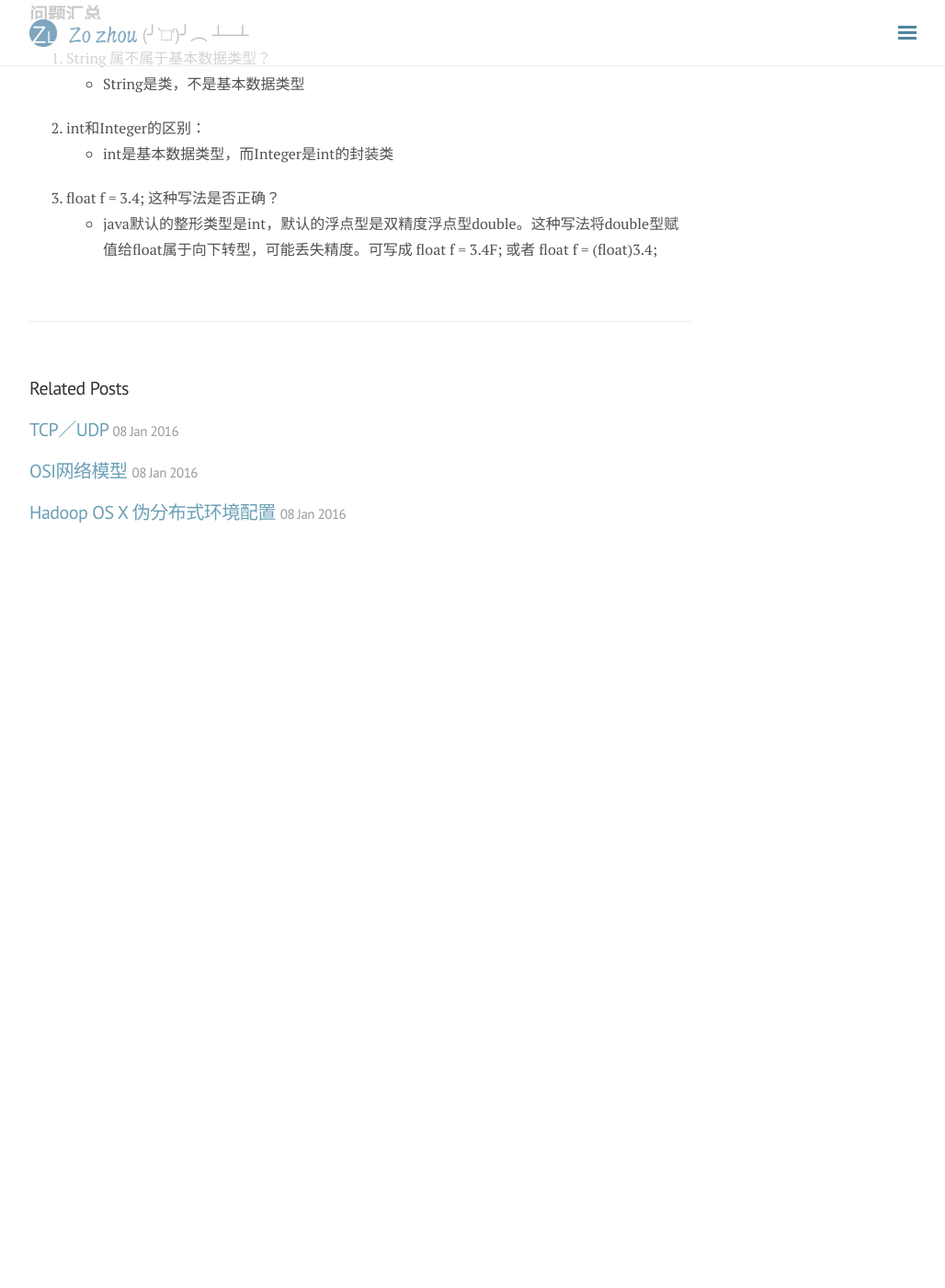
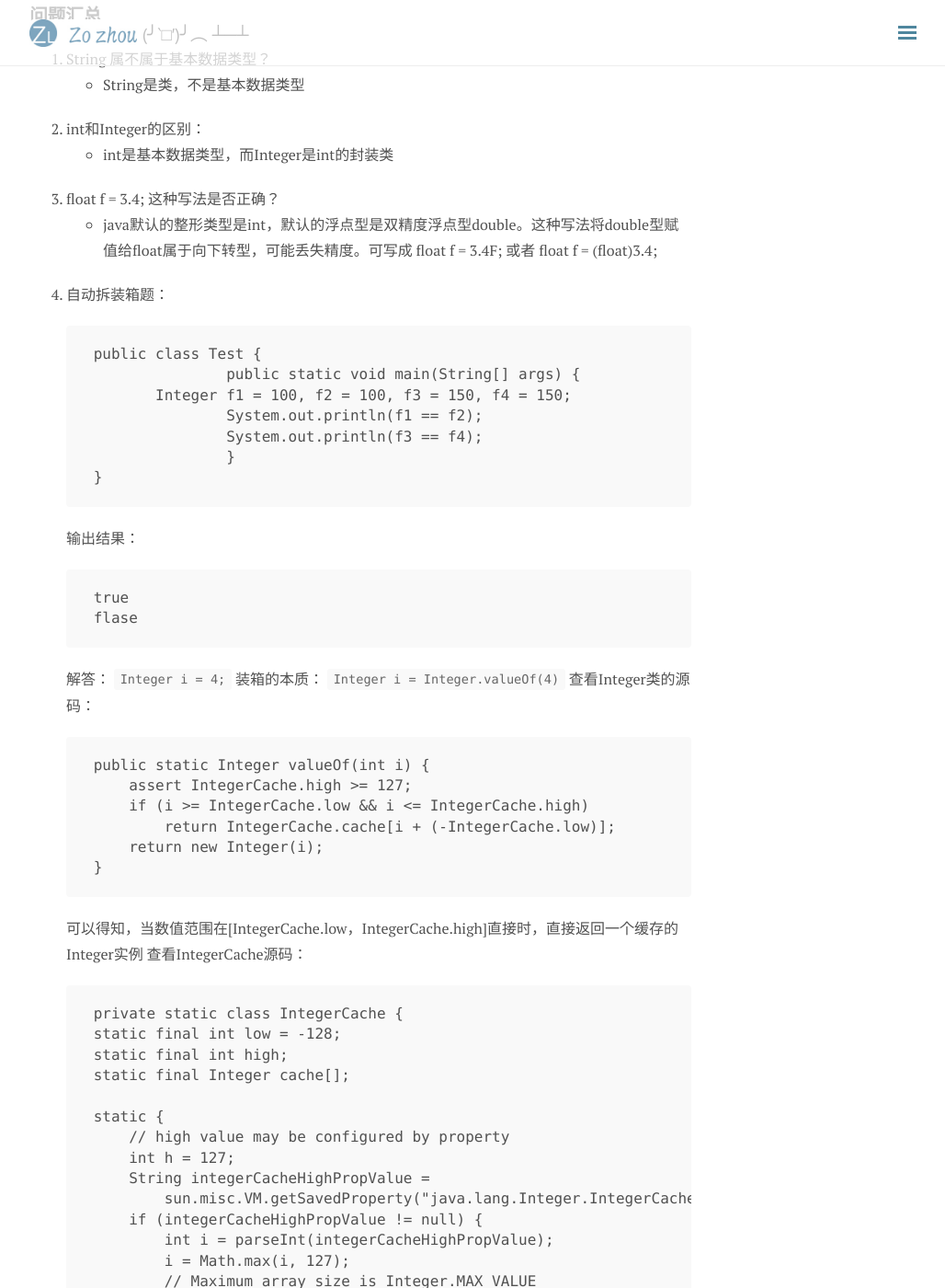
Before and after one commit to zsc1993916/zsc1993916.github.io, a Jekyll site: the page built from _posts/2016-10-31-java-data-type.md, in a window 1280 px wide and 1400 px high, scrolled down 1303 px. Shown: the whole window at 92% size, without its empty margins (248-1276 px from the left). Built offline with Jekyll 4.4.1, drawn with Linux system fonts in a browser that asks for light colours; nearby versions of some CDN libraries; comment, search, counter and statistics services are not loaded; before the commit the page ends 1933 px from its top, so only the background shows below that; some of the changed text lies outside the part shown.

Commit message:
update 2016-10-31-java-data-type.md

```diff
--- a/_posts/2016-10-31-java-data-type.md
+++ b/_posts/2016-10-31-java-data-type.md
@@ -18,12 +18,12 @@
 
 Java数据类型可以分为：
 
-- 基本数据类型
+- __基本数据类型__
 	- 整型：byte(1), short(2), int(4), long(8)
 	- 浮点型: float(4), double(8)
 	- 字符型: char(2)
 	- 布尔型: boolean(1 bit) 注意大小不是1 byte
-- 引用数据类型
+- __引用数据类型__
 	- 类
 	- 接口
 	- 数组
@@ -31,7 +31,7 @@
 
 ## Java基本类型封装
 
-Java声称一切皆对象，但是早期为了编程的方便，还是引入了基本数据类型。
+Java声称__一切皆对象__，但是早期为了编程的方便，还是引入了基本数据类型。
 但是Java对于基本数据类型，都引入了包装类的概念（wrapper class）
 
 Java 为每个原始类型提供了包装类型：
@@ -39,11 +39,11 @@
 - 原始类型: boolean，char，byte，short，int，long，float，double
 - 包装类型：Boolean，Character，Byte，Short，Integer，Long，Float，Double
 
-并且从Java5开始，引入了自动装箱，拆箱操作，使两者可以相互转换。
+并且从Java5开始，引入了__自动装箱，拆箱操作__，使两者可以相互转换。
 所谓装箱就是将基本数据类型封装成类，拆箱即逆过程。
 
-> Integer i = 100;
-> 本质上是执行了：Integer i = Integer.valueOf(100);
+> `Integer i = 100;`
+> 本质上是执行了：`Integer i = Integer.valueOf(100); `
 
 ## 问题汇总
 
@@ -53,3 +53,72 @@
 	- int是基本数据类型，而Integer是int的封装类
 3. float f = 3.4; 这种写法是否正确？
 	- java默认的整形类型是int，默认的浮点型是双精度浮点型double。这种写法将double型赋值给float属于向下转型，可能丢失精度。可写成 float f = 3.4F; 或者 float f = (float)3.4;
+
+4. 自动拆装箱题：
+
+		public class Test {
+   			public static void main(String[] args) {
+          	Integer f1 = 100, f2 = 100, f3 = 150, f4 = 150;
+        		System.out.println(f1 == f2);
+        		System.out.println(f3 == f4);
+    	 	}
+		}
+
+	输出结果：
+
+		true
+		flase
+
+	解答：
+	`Integer i = 4;` 装箱的本质： `Integer i = Integer.valueOf(4)`
+	查看Integer类的源码：
+
+		public static Integer valueOf(int i) {
+			assert IntegerCache.high >= 127;
+			if (i >= IntegerCache.low && i <= IntegerCache.high)
+				return IntegerCache.cache[i + (-IntegerCache.low)];
+			return new Integer(i);
+		}
+
+	可以得知，当数值范围在[IntegerCache.low，IntegerCache.high]直接时，直接返回一个缓存的Integer实例
+	查看IntegerCache源码：
+
+	    private static class IntegerCache {
+        static final int low = -128;
+        static final int high;
+        static final Integer cache[];
+
+        static {
+            // high value may be configured by property
+            int h = 127;
+            String integerCacheHighPropValue =
+                sun.misc.VM.getSavedProperty("java.lang.Integer.IntegerCache.high");
+            if (integerCacheHighPropValue != null) {
+                int i = parseInt(integerCacheHighPropValue);
+                i = Math.max(i, 127);
+                // Maximum array size is Integer.MAX_VALUE
+                h = Math.min(i, Integer.MAX_VALUE - (-low) -1);
+            }
+            high = h;
+
+            cache = new Integer[(high - low) + 1];
+            int j = low;
+            for(int k = 0; k < cache.length; k++)
+                cache[k] = new Integer(j++);
+        }
+
+        private IntegerCache() {}
+    }
+
+	Integer默认的Cache范围是[-128,127]，上限也可以配置`java.lang.Integer.IntegerCache.high`,取默认值和配置值的大值。
+
+	`==` 操作符比较的引用变量的值（地址值），所以如果是返回的Cache里的Integer对象，结果为true，否则为 false。如果把`==`换成`equals()`结果都为true。
+
+		public boolean equals(Object obj) {
+			if (obj instanceof Integer) {
+				return value == ((Integer)obj).intValue();
+			}
+			return false;
+		}
+
+5. (╯‵□′)╯︵ ┴─┴
```
